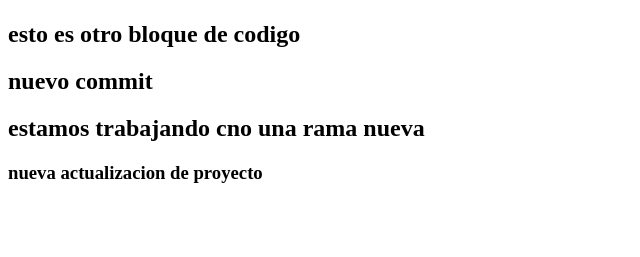
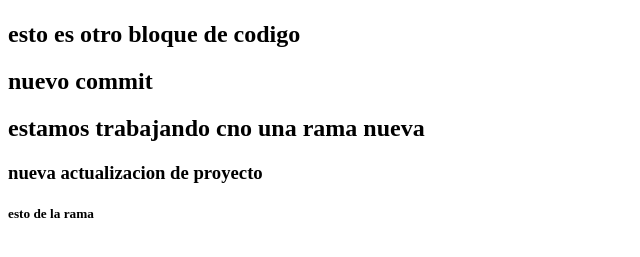
Before and after one commit to santiagorani/estudiando-git, a plain HTML site: page index.html in a window 1280 px wide. Shown: the part 59-316 px from the top of the page, without its empty margins (0-640 px from the left). Drawn offline with Linux system fonts and the light colour scheme.

Commit message:
h5 creado

```diff
--- a/index.html
+++ b/index.html
@@ -17,5 +17,6 @@
     <section>
         <h3>nueva actualizacion de proyecto</h3>
     </section>
+    <h5>esto de la rama</h5>
 </body>
 </html>
```
